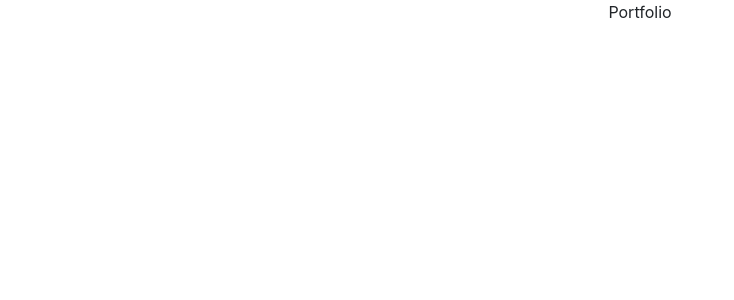
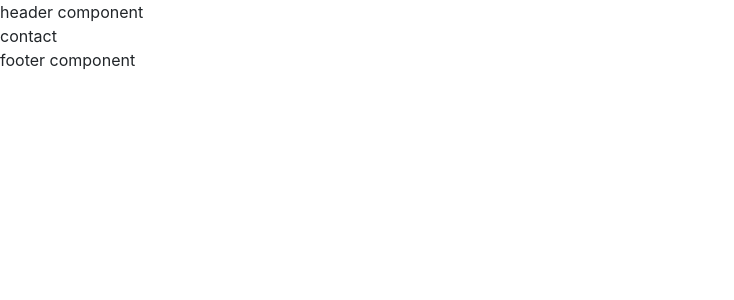
Before and after one commit to jnsmelinda/React-Portfolio, a React (Create React App) app: page /contact in a window 1280 px wide. Shown: the top 300 px of the page, without its empty margins (0-734 px from the left). Built offline with nearby package versions, Linux system fonts and the light colour scheme.

Commit message:
portfolio sctructure setup

```diff
--- a/package.json
+++ b/package.json
@@ -9,6 +9,7 @@
     "bootstrap": "^4.5.3",
     "react": "^17.0.1",
     "react-dom": "^17.0.1",
+    "react-router-dom": "^5.2.0",
     "react-scripts": "4.0.0",
     "web-vitals": "^0.2.4"
   },
--- a/src/App.js
+++ b/src/App.js
@@ -1,10 +1,22 @@
+import React from "react";
+import { BrowserRouter as Router, Route, Switch } from "react-router-dom";
 import './App.css';
+import Home from './pages/Home';
+import Projects from './pages/Projects';
+import Contact from './pages/Contact';
 
 function App() {
   return (
-    <div className="App">
-      Portfolio
-    </div>
+    <Router>
+      <div>
+        <Switch>
+          <Route exact path="/" component={Home} />
+          <Route exact path="/home" component={Home} />
+          <Route exact path="/projects" component={Projects} />
+          <Route exact path="/contact" component={Contact} />
+        </Switch>
+      </div>
+    </Router>
   );
 }
 
--- /dev/null
+++ b/src/components/Footer.js
@@ -0,0 +1,9 @@
+import React from "react";
+
+function Footer() {
+  return (
+    <div>footer component</div>
+  );
+}
+
+export default Footer;
--- /dev/null
+++ b/src/components/Header.js
@@ -0,0 +1,9 @@
+import React from "react";
+
+function Header() {
+  return (
+    <div>header component</div>
+  );
+}
+
+export default Header;
--- /dev/null
+++ b/src/components/Projects.js
@@ -0,0 +1,9 @@
+import React from "react";
+
+function Projects() {
+  return (
+    <div>Projects component</div>
+  );
+}
+
+export default Projects;
--- /dev/null
+++ b/src/pages/Contact.js
@@ -0,0 +1,17 @@
+import React from "react";
+import Header from '../components/Header';
+import Footer from '../components/Footer';
+
+const Contact = () => {
+  return (
+    <div>
+      <Header></Header>
+      <div>
+        contact
+      </div>
+      <Footer></Footer>
+    </div>
+  );
+}
+
+export default Contact;
--- /dev/null
+++ b/src/pages/Home.js
@@ -0,0 +1,17 @@
+import React from "react";
+import Header from '../components/Header';
+import Footer from '../components/Footer';
+
+const Home = () => {
+  return (
+    <div>
+      <Header></Header>
+      <div>
+        home
+      </div>
+      <Footer></Footer>
+    </div>
+  );
+}
+
+export default Home;
--- /dev/null
+++ b/src/pages/Projects.js
@@ -0,0 +1,17 @@
+import React from "react";
+import Header from '../components/Header';
+import Footer from '../components/Footer';
+
+const Projects = () => {
+  return (
+    <div>
+      <Header></Header>
+      <div>
+        project
+      </div>
+      <Footer></Footer>
+    </div>
+  );
+}
+
+export default Projects;
```
Also changed, not shown: 1 other file (tests, documents, lock files or other folders).
